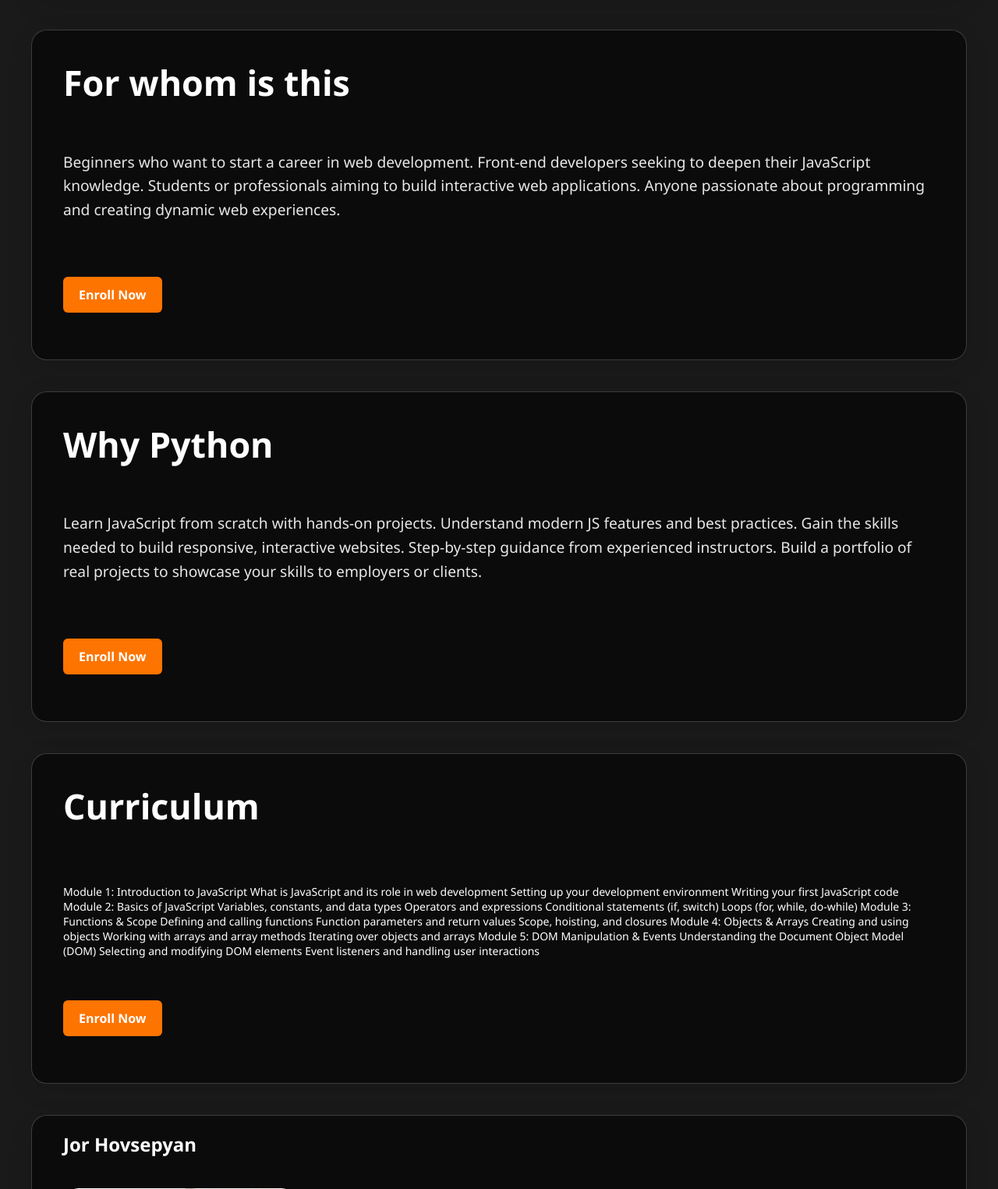
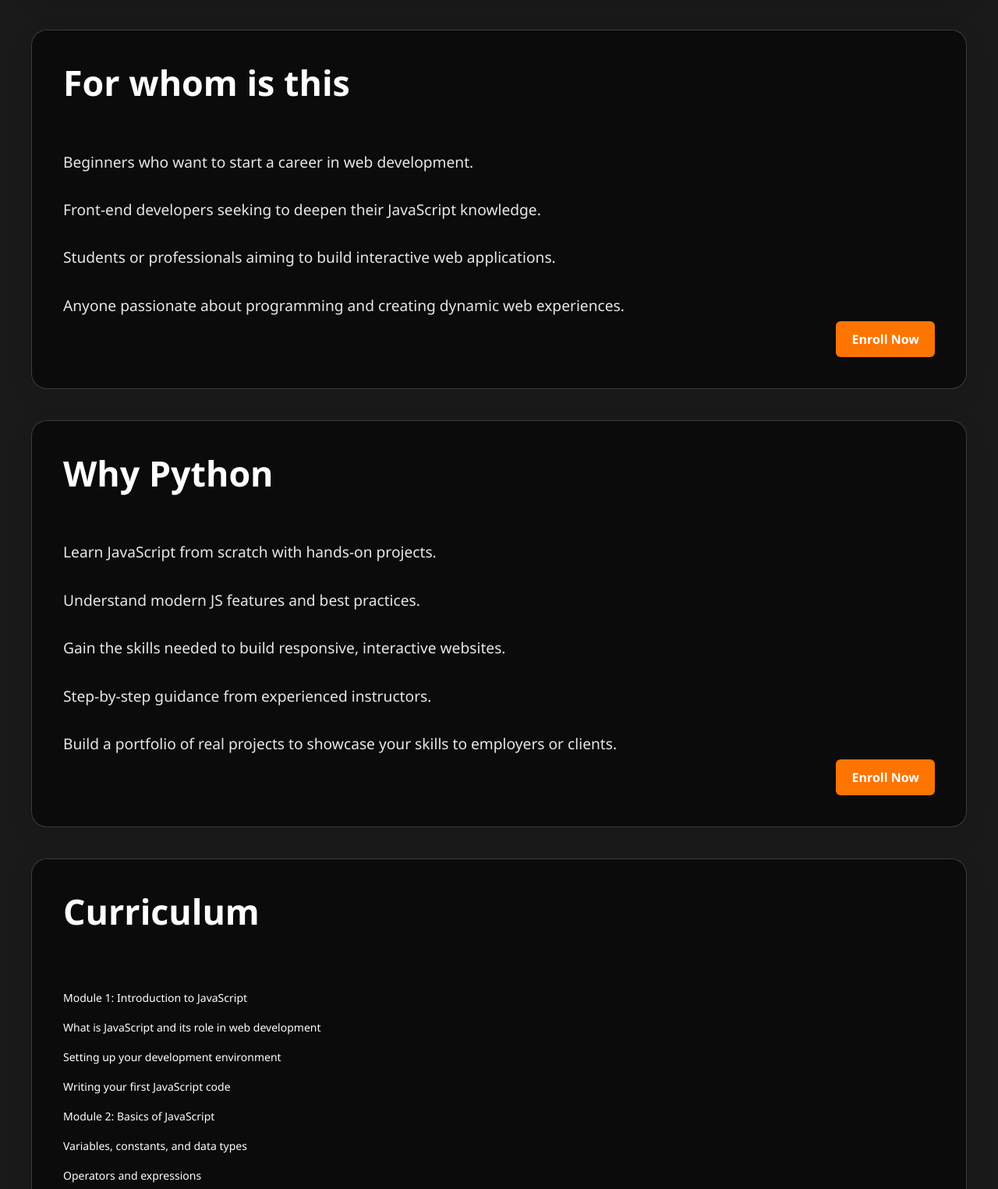
Before and after one commit to Codritive/Frontend, a Django app: page /lessons/trainings/1/ in a window 1280 px wide. Shown: the part 760-2285 px from the top of the page at 78% size. Run offline with Django 5.2, Linux system fonts and the light colour scheme; data comes from the database, SQL or seed files in the repository.

Commit message:
fixing texts in trainings.html with django

```diff
--- a/codritive/lessons/templates/lessons/trainings.html
+++ b/codritive/lessons/templates/lessons/trainings.html
@@ -13,7 +13,7 @@
     <section class="hero glass">
         <h1 class="main-title">{{ course.title }}</h1>
         <div class="hero-image">
-            <p>{{ course.full_description }}</p>
+            <p>{{ course.full_description|linebreaksbr }}</p>
             {% if course.image %}
                 <img src="{{ course.image.url }}" style="width: 400px; height: 300px;">
             {% endif %}
@@ -30,25 +30,25 @@
     <section class="hero glass">
         <h1 class="main-title">For whom is this</h1>
         <div class="hero-text-wrapper">
-            <p>{{ course.for_whom }}</p>
+            <p>{{ course.for_whom|linebreaksbr }}</p>
         </div>
-        <button class="cta-button">Enroll Now</button>
+        <button class="cta-button button-bottom rbj">Enroll Now</button>
     </section>
 
     <!-- Why Python Section -->
     <section class="hero glass">
         <h1 class="main-title">Why Python</h1>
-        <p>{{ course.why_this_course }}</p>
-        <button class="cta-button">Enroll Now</button>
+        <p>{{ course.why_this_course|linebreaksbr }}</p>
+        <button class="cta-button button-bottom rbj">Enroll Now</button>
     </section>
 
     <!-- Curriculum Section -->
     <section class="hero glass">
         <h1>Curriculum</h1>
         <ul>
-            <li>{{ course.curriculum }}</li>
+            <li>{{ course.curriculum|linebreaksbr }}</li>
         </ul>
-        <button class="cta-button">Enroll Now</button>
+        <button class="cta-button button-bottom rbj">Enroll Now</button>
     </section>
 
     <!-- Tutor Section -->
@@ -117,9 +117,9 @@
 </div>
     <script src="{% static 'js/templatemo-glossy-touch.js' %}"></script>
     <style>
-    .button-container {
-    display: flex;
-    justify-content: flex-end;}
+    .button-bottom {
+    bottom: 40px;
+    }
     .rbj {
     position: absolute;
     right: 40px;
```
